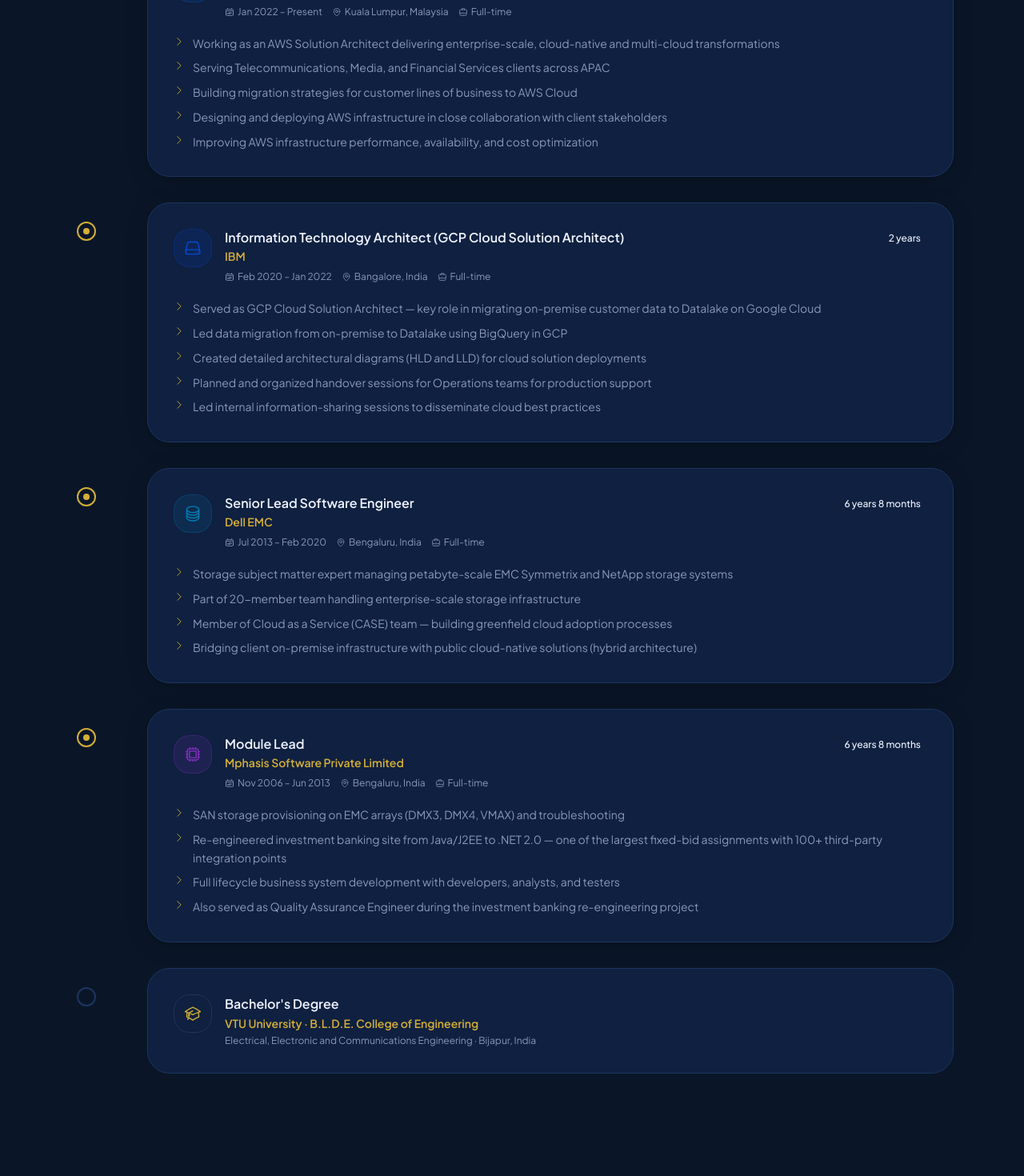
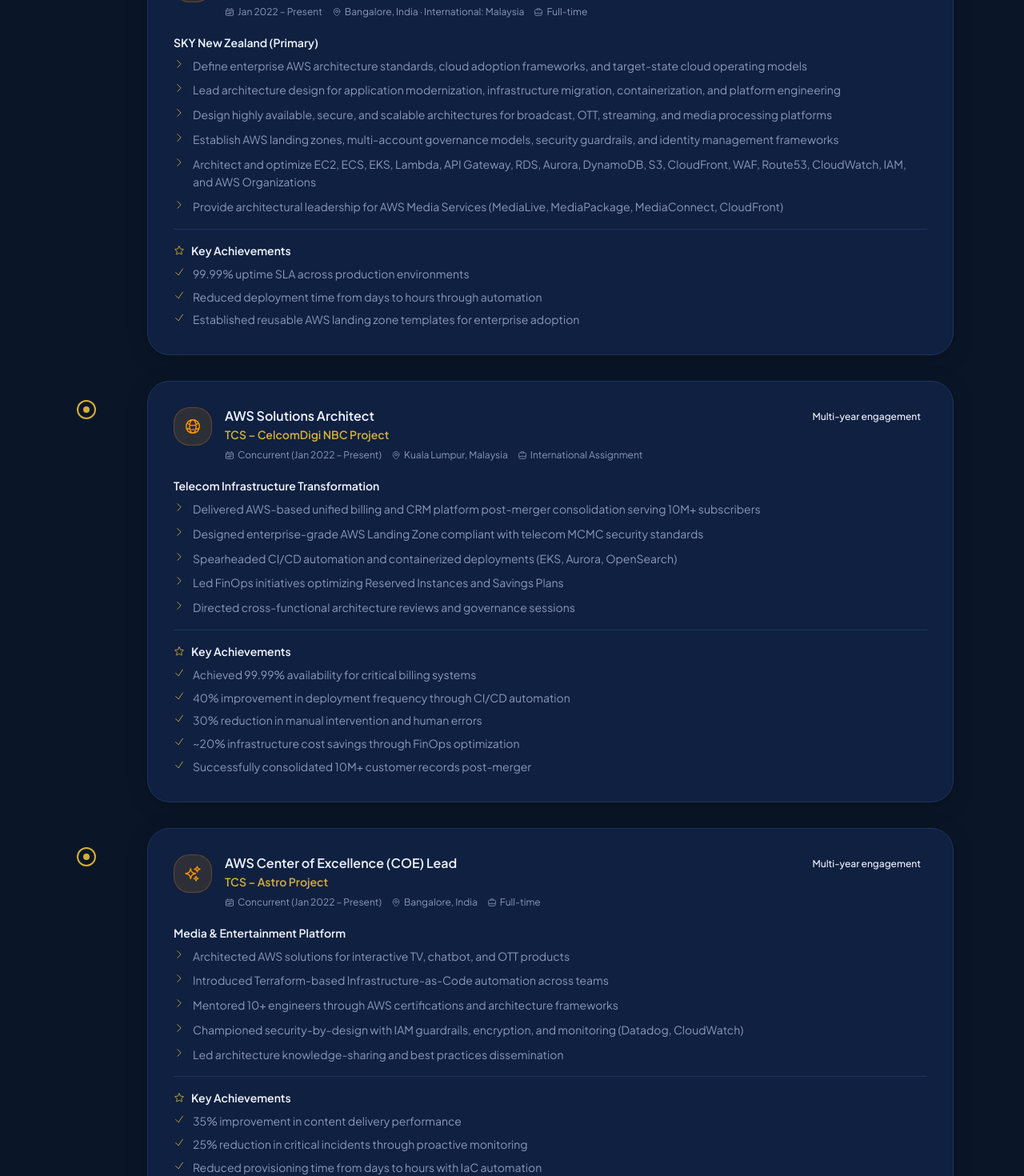
Before and after one commit to techbridgebytasleem/Tasleem_Brand_Website, a Next.js app: page / in a window 1280 px wide. Shown: the part 1240-2710 px from the top of the page at 80% size. Built offline with nearby package versions, Linux system fonts and the light colour scheme; no server answers.

Commit message:
Update experience section with detailed roles and achievements

```diff
--- a/src/app/components/ExperienceSection.tsx
+++ b/src/app/components/ExperienceSection.tsx
@@ -12,74 +12,155 @@
   type: string;
   color: string;
   icon: string;
+  responsibility_title?: string;
   responsibilities: string[];
+  achievements?: string[];
 }
 
 const roles: Role[] = [
   {
     company: 'Tata Consultancy Services',
-    title: 'Cloud Consultant',
+    title: 'AWS Solutions Architect – Cloud Consultant',
     dates: 'Jan 2022 – Present',
     duration: '4+ years',
+    location: 'Bangalore, India · International: Malaysia',
+    type: 'Full-time',
+    color: '#FF9900',
+    icon: 'CloudIcon',
+    responsibility_title: 'SKY New Zealand (Primary)',
+    responsibilities: [
+      'Define enterprise AWS architecture standards, cloud adoption frameworks, and target-state cloud operating models',
+      'Lead architecture design for application modernization, infrastructure migration, containerization, and platform engineering',
+      'Design highly available, secure, and scalable architectures for broadcast, OTT, streaming, and media processing platforms',
+      'Establish AWS landing zones, multi-account governance models, security guardrails, and identity management frameworks',
+      'Architect and optimize EC2, ECS, EKS, Lambda, API Gateway, RDS, Aurora, DynamoDB, S3, CloudFront, WAF, Route53, CloudWatch, IAM, and AWS Organizations',
+      'Provide architectural leadership for AWS Media Services (MediaLive, MediaPackage, MediaConnect, CloudFront)',
+    ],
+    achievements: [
+      '99.99% uptime SLA across production environments',
+      'Reduced deployment time from days to hours through automation',
+      'Established reusable AWS landing zone templates for enterprise adoption',
+    ],
+  },
+  {
+    company: 'TCS – CelcomDigi NBC Project',
+    title: 'AWS Solutions Architect',
+    dates: 'Concurrent (Jan 2022 – Present)',
+    duration: 'Multi-year engagement',
     location: 'Kuala Lumpur, Malaysia',
+    type: 'International Assignment',
+    color: '#FF9900',
+    icon: 'GlobeAltIcon',
+    responsibility_title: 'Telecom Infrastructure Transformation',
+    responsibilities: [
+      'Delivered AWS-based unified billing and CRM platform post-merger consolidation serving 10M+ subscribers',
+      'Designed enterprise-grade AWS Landing Zone compliant with telecom MCMC security standards',
+      'Spearheaded CI/CD automation and containerized deployments (EKS, Aurora, OpenSearch)',
+      'Led FinOps initiatives optimizing Reserved Instances and Savings Plans',
+      'Directed cross-functional architecture reviews and governance sessions',
+    ],
+    achievements: [
+      'Achieved 99.99% availability for critical billing systems',
+      '40% improvement in deployment frequency through CI/CD automation',
+      '30% reduction in manual intervention and human errors',
+      '~20% infrastructure cost savings through FinOps optimization',
+      'Successfully consolidated 10M+ customer records post-merger',
+    ],
+  },
+  {
+    company: 'TCS – Astro Project',
+    title: 'AWS Center of Excellence (COE) Lead',
+    dates: 'Concurrent (Jan 2022 – Present)',
+    duration: 'Multi-year engagement',
+    location: 'Bangalore, India',
     type: 'Full-time',
-    color: '#0066CC',
-    icon: 'CloudIcon',
+    color: '#FF9900',
+    icon: 'SparklesIcon',
+    responsibility_title: 'Media & Entertainment Platform',
     responsibilities: [
-      'Working as an AWS Solution Architect delivering enterprise-scale, cloud-native and multi-cloud transformations',
-      'Serving Telecommunications, Media, and Financial Services clients across APAC',
-      'Building migration strategies for customer lines of business to AWS Cloud',
-      'Designing and deploying AWS infrastructure in close collaboration with client stakeholders',
-      'Improving AWS infrastructure performance, availability, and cost optimization',
+      'Architected AWS solutions for interactive TV, chatbot, and OTT products',
+      'Introduced Terraform-based Infrastructure-as-Code automation across teams',
+      'Mentored 10+ engineers through AWS certifications and architecture frameworks',
+      'Championed security-by-design with IAM guardrails, encryption, and monitoring (Datadog, CloudWatch)',
+      'Led architecture knowledge-sharing and best practices dissemination',
+    ],
+    achievements: [
+      '35% improvement in content delivery performance',
+      '25% reduction in critical incidents through proactive monitoring',
+      'Reduced provisioning time from days to hours with IaC automation',
+      'Enabled 10+ engineers to achieve AWS Solutions Architect certification',
     ],
   },
   {
     company: 'IBM',
-    title: 'Information Technology Architect (GCP Cloud Solution Architect)',
-    dates: 'Feb 2020 – Jan 2022',
+    title: 'GCP Cloud Solution Architect',
+    dates: 'Feb 2020 – Dec 2021',
     duration: '2 years',
     location: 'Bangalore, India',
     type: 'Full-time',
-    color: '#054ADA',
+    color: '#4285F4',
     icon: 'ServerIcon',
+    responsibility_title: 'Ericsson Data Lake Migration',
     responsibilities: [
-      'Served as GCP Cloud Solution Architect — key role in migrating on-premise customer data to Datalake on Google Cloud',
-      'Led data migration from on-premise to Datalake using BigQuery in GCP',
-      'Created detailed architectural diagrams (HLD and LLD) for cloud solution deployments',
-      'Planned and organized handover sessions for Operations teams for production support',
-      'Led internal information-sharing sessions to disseminate cloud best practices',
+      'Led migration of legacy on-premise systems to cloud-native GCP Data Lake supporting enterprise analytics',
+      'Defined comprehensive HLD/LLD documentation for multi-environment setups (DEV/UAT/PROD)',
+      'Established data governance and security frameworks for telecom datasets',
+      'Optimized BigQuery schemas and storage strategies for analytics workloads',
+      'Conducted GCP capability-building sessions and technical training',
+    ],
+    achievements: [
+      '50% reduction in query performance time through schema optimization',
+      'Successful migration of petabyte-scale data with zero downtime',
+      'Established reusable data governance frameworks and compliance templates',
+      'Upskilled team on BigQuery, GCP IAM, and data security best practices',
     ],
   },
   {
     company: 'Dell EMC',
-    title: 'Senior Lead Software Engineer',
+    title: 'Senior Lead Software Engineer & Project Lead',
     dates: 'Jul 2013 – Feb 2020',
     duration: '6 years 8 months',
-    location: 'Bengaluru, India',
+    location: 'Bangalore, India',
     type: 'Full-time',
     color: '#007DB8',
     icon: 'CircleStackIcon',
+    responsibility_title: 'Goldman Sachs Enterprise Storage',
     responsibilities: [
-      'Storage subject matter expert managing petabyte-scale EMC Symmetrix and NetApp storage systems',
-      'Part of 20-member team handling enterprise-scale storage infrastructure',
-      'Member of Cloud as a Service (CASE) team — building greenfield cloud adoption processes',
-      'Bridging client on-premise infrastructure with public cloud-native solutions (hybrid architecture)',
+      'Storage subject matter expert managing petabyte-scale EMC Symmetrix and NetApp storage infrastructure',
+      'Supervised 12-engineer team overseeing performance tuning, risk management, and technical training',
+      'Transitioned critical workloads to cloud-ready infrastructure and modern storage paradigms',
+      'Automated provisioning and reporting processes using Python and shell scripting',
+      'Member of Cloud as a Service (CASE) team building greenfield cloud adoption processes',
+    ],
+    achievements: [
+      '>99.98% uptime and DR/BCP readiness across production systems',
+      '15% reduction in operational costs through infrastructure optimization',
+      '25% efficiency improvement in provisioning and reporting through automation',
+      'Reduced incident response time by 35% through proactive monitoring',
     ],
   },
   {
     company: 'Mphasis Software Private Limited',
-    title: 'Module Lead',
+    title: 'Module Lead, QA & Operations',
     dates: 'Nov 2006 – Jun 2013',
     duration: '6 years 8 months',
-    location: 'Bengaluru, India',
+    location: 'Bangalore, India',
     type: 'Full-time',
     color: '#8B2FC9',
     icon: 'CpuChipIcon',
+    responsibility_title: 'Charles Schwab & FedEx',
     responsibilities: [
-      'SAN storage provisioning on EMC arrays (DMX3, DMX4, VMAX) and troubleshooting',
-      'Re-engineered investment banking site from Java/J2EE to .NET 2.0 — one of the largest fixed-bid assignments with 100+ third-party integration points',
-      'Full lifecycle business system development with developers, analysts, and testers',
-      'Also served as Quality Assurance Engineer during the investment banking re-engineering project',
+      'Led 6-member QA team implementing risk-based testing strategies for enterprise applications',
+      'Managed SAN storage provisioning on EMC arrays (DMX3, DMX4, VMAX) and infrastructure troubleshooting',
+      'Re-engineered investment banking site from Java/J2EE to .NET 2.0 — largest fixed-bid assignment with 100+ third-party integrations',
+      'Directed full lifecycle development with cross-functional teams (developers, analysts, testers)',
+      'Established testing frameworks and quality assurance processes for financial applications',
+    ],
+    achievements: [
+      '100% on-time delivery across all project milestones',
+      '30% reduction in defect leakage through risk-based testing strategies',
+      '95% test coverage for financial transaction processing systems',
+      'Successfully managed largest fixed-bid project with 100+ integration points',
     ],
   },
 ];
@@ -185,6 +266,10 @@
                   </div>
 
                   {/* Responsibilities */}
+                  <div className="mb-4">
+                    {role.responsibility_title && (
+                      <h4 className="text-sm font-semibold text-foreground mb-2">{role.responsibility_title}</h4>
+                    )}
                     <ul className="space-y-2">
                       {role.responsibilities.map((item, i) => (
                         <li key={i} className="flex items-start gap-2.5 text-sm text-muted-foreground leading-relaxed">
@@ -193,6 +278,25 @@
                         </li>
                       ))}
                     </ul>
+                  </div>
+
+                  {/* Achievements */}
+                  {role.achievements && role.achievements.length > 0 && (
+                    <div className="border-t border-border pt-4 mt-4">
+                      <h4 className="text-sm font-semibold text-foreground mb-2 flex items-center gap-2">
+                        <Icon name="StarIcon" size={14} className="text-gold" />
+                        Key Achievements
+                      </h4>
+                      <ul className="space-y-1.5">
+                        {role.achievements.map((achievement, i) => (
+                          <li key={i} className="flex items-start gap-2.5 text-sm text-muted-foreground leading-relaxed">
+                            <Icon name="CheckIcon" size={14} className="text-gold shrink-0 mt-0.5" />
+                            {achievement}
+                          </li>
+                        ))}
+                      </ul>
+                    </div>
+                  )}
                 </div>
               </div>
             ))}
```
Lines whose indentation alone changed are shown as unchanged.
